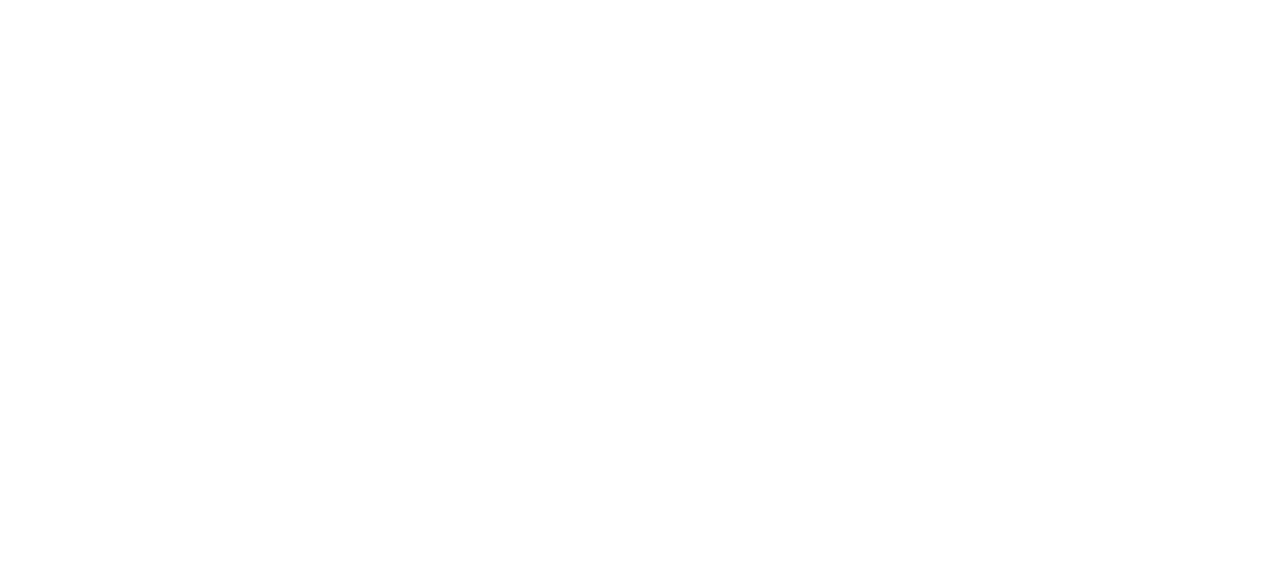
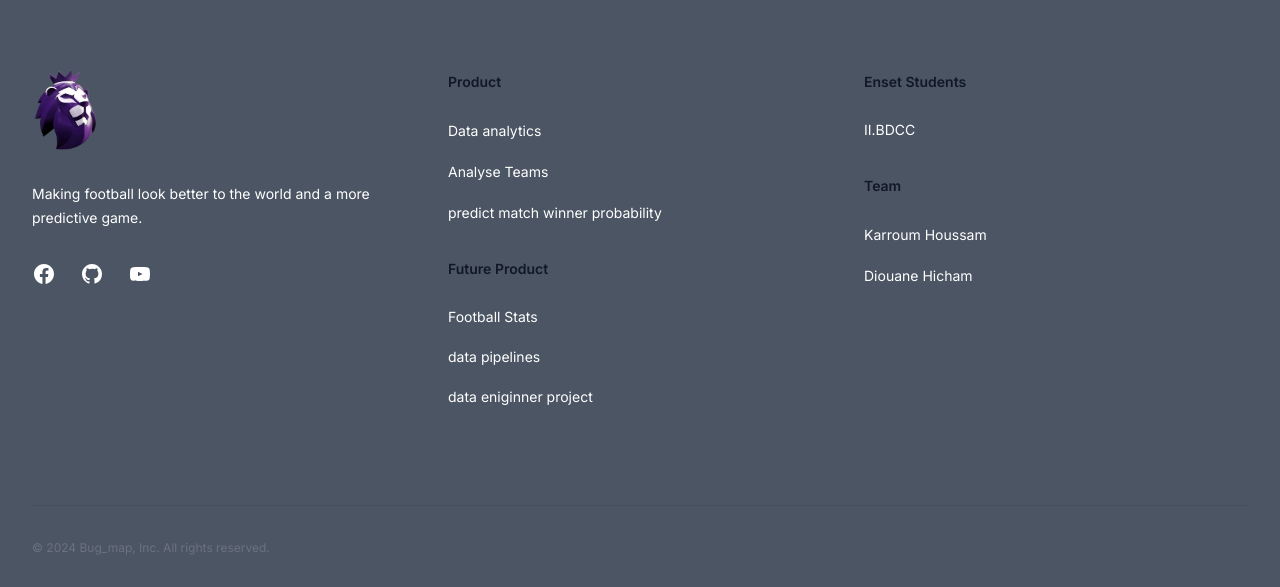
Before and after one commit to Houssamkarroum/frontend, a Next.js app: page /feedback in a window 1280 px wide. Shown: the part 930-1517 px from the top of the page. Before the commit the page ends 872 px from the top, so only its background shows below. Built offline with nearby package versions, Linux system fonts and the light colour scheme; no server answers; the database is empty.

Commit message:
adiing footer componnets

```diff
--- a/src/app/api/firebase.ts
+++ b/src/app/api/firebase.ts
@@ -19,5 +19,4 @@
 
 const app = initializeApp(firebaseConfig);
 const db = getFirestore(app);
-
 export { db };
--- /dev/null
+++ b/src/app/components/Footer.tsx
@@ -0,0 +1,100 @@
+// components/Footer.js
+
+const Footer = () => {
+    return (
+        <footer className="bg-gray-600">
+            <h2 id="footer-heading" className="sr-only">Footer</h2>
+            <div className="mx-auto max-w-7xl px-6 pb-8 pt-16 sm:pt-24 lg:px-8 lg:pt-32">
+                <div className="xl:grid xl:grid-cols-3 xl:gap-8">
+                    <div className="space-y-8">
+                        <img className="h-20" src="../epl.png" alt="Company name" />
+                        <p className="text-sm leading-6 text-white">Making football look better to the world and a more predictive game.</p>
+                        <div className="flex space-x-6">
+                            <a href="#" className="text-white hover:text-gray-500">
+                                <span className="sr-only">Facebook</span>
+                                <svg className="h-6 w-6" fill="currentColor" viewBox="0 0 24 24" aria-hidden="true">
+                                    <path fillRule="evenodd" d="M22 12c0-5.523-4.477-10-10-10S2 6.477 2 12c0 4.991 3.657 9.128 8.438 9.878v-6.987h-2.54V12h2.54V9.797c0-2.506 1.492-3.89 3.777-3.89 1.094 0 2.238.195 2.238.195v2.46h-1.26c-1.243 0-1.63.771-1.63 1.562V12h2.773l-.443 2.89h-2.33v6.988C18.343 21.128 22 16.991 22 12z" clipRule="evenodd" />
+                                </svg>
+                            </a>
+
+                            <a href="#" className="text-white hover:text-gray-500">
+                                <span className="sr-only">GitHub</span>
+                                <svg className="h-6 w-6" fill="currentColor" viewBox="0 0 24 24" aria-hidden="true">
+                                    <path fillRule="evenodd" d="M12 2C6.477 2 2 6.484 2 12.017c0 4.425 2.865 8.18 6.839 9.504.5.092.682-.217.682-.483 0-.237-.008-.868-.013-1.703-2.782.605-3.369-1.343-3.369-1.343-.454-1.158-1.11-1.466-1.11-1.466-.908-.62.069-.608.069-.608 1.003.07 1.531 1.032 1.531 1.032.892 1.53 2.341 1.088 2.91.832.092-.647.35-1.088.636-1.338-2.22-.253-4.555-1.113-4.555-4.951 0-1.093.39-1.988 1.029-2.688-.103-.253-.446-1.272.098-2.65 0 0 .84-.27 2.75 1.026A9.564 9.564 0 0112 6.844c.85.004 1.705.115 2.504.337 1.909-1.296 2.747-1.027 2.747-1.027.546 1.379.202 2.398.1 2.651.64.7 1.028 1.595 1.028 2.688 0 3.848-2.339 4.695-4.566 4.943.359.309.678.92.678 1.855 0 1.338-.012 2.419-.012 2.747 0 .268.18.58.688.482A10.019 10.019 0 0022 12.017C22 6.484 17.522 2 12 2z" clipRule="evenodd" />
+                                </svg>
+                            </a>
+                            <a href="#" className="text-white hover:text-gray-500">
+                                <span className="sr-only">YouTube</span>
+                                <svg className="h-6 w-6" fill="currentColor" viewBox="0 0 24 24" aria-hidden="true">
+                                    <path fillRule="evenodd" d="M19.812 5.418c.861.23 1.538.907 1.768 1.768C21.998 8.746 22 12 22 12s0 3.255-.418 4.814a2.504 2.504 0 0 1-1.768 1.768c-1.56.419-7.814.419-7.814.419s-6.255 0-7.814-.419a2.505 2.505 0 0 1-1.768-1.768C2 15.255 2 12 2 12s0-3.255.417-4.814a2.507 2.507 0 0 1 1.768-1.768C5.744 5 11.998 5 11.998 5s6.254 0 7.814.418zM10 9.75v4.5l4.5-2.25L10 9.75z" clipRule="evenodd" />
+                                </svg>
+                            </a>
+                        </div>
+                    </div>
+                    <div className="grid grid-cols-2 gap-8 xl:col-span-2">
+                        <div className="space-y-8">
+                            <div>
+                                <h3 className="text-sm font-semibold leading-6 text-gray-900">Product</h3>
+                                <ul role="list" className="mt-6 space-y-4">
+                                    <li>
+                                        <a href="/dashboard" className="text-sm leading-6 text-white hover:text-gray-900">Data analytics</a>
+                                    </li>
+                                    <li>
+                                        <a href="/dashboard" className="text-sm leading-6 text-white hover:text-gray-900">Analyse Teams</a>
+                                    </li>
+                                    <li>
+                                        <a href="/predict" className="text-sm leading-6 text-white hover:text-gray-900">predict match winner probability</a>
+                                    </li>
+
+                                </ul>
+                            </div>
+                            <div>
+                                <h3 className="text-sm font-semibold leading-6 text-gray-900">Future Product</h3>
+                                <ul role="list" className="mt-6 space-y-4">
+                                    <li>
+                                        <p className="text-sm leading-6 text-white hover:text-gray-900">Football Stats</p>
+                                    </li>
+                                    <li>
+                                        <p  className="text-sm leading-6 text-white hover:text-gray-900">data pipelines</p>
+                                    </li>
+                                    <li>
+                                        <p className="text-sm leading-6 text-white hover:text-gray-900">data eniginner project</p>
+                                    </li>
+
+                                </ul>
+                            </div>
+                        </div>
+                        <div className="space-y-8">
+                            <div>
+                                <h3 className="text-sm font-semibold leading-6 text-gray-900">Enset Students</h3>
+                                <ul role="list" className="mt-6 space-y-4">
+                                    <li>
+                                        <p className="text-sm leading-6 text-white hover:text-gray-900">II.BDCC</p>
+                                    </li>
+
+
+                                </ul>
+                            </div>
+                            <div>
+                                <h3 className="text-sm font-semibold leading-6 text-gray-900">Team</h3>
+                                <ul role="list" className="mt-6 space-y-4">
+                                    <li>
+                                        <a href="#" className="text-sm leading-6 text-white hover:text-gray-900">Karroum Houssam</a>
+                                    </li>
+                                    <li>
+                                        <a href="#" className="text-sm leading-6 text-white hover:text-gray-900">Diouane Hicham</a>
+                                    </li>
+                                </ul>
+                            </div>
+                        </div>
+                    </div>
+                </div>
+                <div className="mt-12 border-t border-gray-900/10 pt-8 sm:mt-16 lg:mt-24">
+                    <p className="text-xs leading-5 text-gray-500">&copy; 2024 Bug_map, Inc. All rights reserved.</p>
+                </div>
+            </div>
+        </footer>
+    );
+};
+
+export default Footer;
--- a/src/app/layout.tsx
+++ b/src/app/layout.tsx
@@ -3,6 +3,7 @@
 import { Inter } from 'next/font/google';
 import './globals.css';
 import Head from "next/head";
+import Footer from '../app/components/Footer';
 
 const inter = Inter({ subsets: ['latin'] });
 
@@ -119,6 +120,7 @@
         <main>
           {children}
         </main>
+        <Footer />
       </body>
     </html>
   );
--- a/src/app/page.tsx
+++ b/src/app/page.tsx
@@ -1,67 +1,55 @@
 "use client";
 import { useState, useEffect } from 'react';
-// import { useInView } from 'react-intersection-observer';
-import { useInView } from './useInView'; // import your custom hook
 
+import imgSrc from '../2.png'; // Adjust the path as necessary
 
 const steps = [
   {
     title: 'Data Collection',
     description: 'We gathered extensive football match data to train our prediction model. This data includes match results, team statistics, and more.',
     imgSrc: '../2.png',
-
   },
   {
     title: 'Data Cleaning',
     description: 'The collected data was cleaned and preprocessed to ensure accuracy and consistency. This step involved handling missing values, outliers, and format inconsistencies.',
     imgSrc: '../3.png',
-
   },
   {
     title: 'Feature Engineering',
     description: 'We extracted and created relevant features from the raw data to enhance the model’s predictive performance. This step includes encoding categorical variables and generating new features.',
     imgSrc: '../4.png',
-
   },
   {
     title: 'Model Training',
     description: 'The cleaned and engineered data was used to train various machine learning models. We experimented with different algorithms and hyperparameters to find the best performing model.',
     imgSrc: '../5.png',
-
   },
   {
     title: 'Model Evaluation',
     description: 'We evaluated the trained models using metrics such as accuracy, precision, recall, and F1 score. This step helps to determine how well the model performs on unseen data.',
     imgSrc: '../6.png',
-
   },
   {
     title: 'Model Optimization',
     description: 'Based on the evaluation results, we fine-tuned the model to improve its performance. This may involve adjusting hyperparameters, feature selection, or using advanced techniques.',
     imgSrc: '../7.png',
-
   },
   {
     title: 'Data Visualization',
     description: 'We created dashboards and visualizations to help users understand and interact with the prediction results. This step includes designing and implementing charts, graphs, and other visual tools.',
     imgSrc: '../8.png',
-
   },
   {
     title: 'Deployment',
     description: 'The final model was deployed to a production environment, where it can make predictions on new data. This step involves setting up the model for integration with the application and ensuring it runs efficiently.',
     imgSrc: '../9.png',
-
   },
   {
     title: 'Feedback',
     description: 'We gathered user feedback and monitored the model’s performance in the real world. Based on this feedback, we iterated on the model and the application to continuously improve them.',
     imgSrc: '../10.png',
-
   },
 ];
-
-
 
 const teamMembers = [
   {
@@ -110,10 +98,6 @@
 
 export default function HomePage() {
   const [isDropdownOpen, setIsDropdownOpen] = useState(false);
-  const [setHeaderRef, headerInView] = useInView({ triggerOnce: true, threshold: 0.1 });
-  const [setDescriptionRef, descriptionInView] = useInView({ triggerOnce: true, threshold: 0.1 });
-  const [setButtonRef, buttonInView] = useInView({ triggerOnce: true, threshold: 0.1 });
-
 
   const scrollToElement = (index: number) => {
     const element = document.getElementById(`step-${index}`);
@@ -133,24 +117,25 @@
   }, []);
 
   return (
-
     <div className="text-center py-20 bg-gray-100 dark:bg-gray-900 min-h-screen">
       <style>{infiniteScrollStyles}</style>
+      <div className="flex flex-col lg:flex-row items-center justify-center lg:justify-between max-w-7xl mx-auto px-6 lg:px-8">
+        <div className="lg:w-1/2 lg:pr-8 text-center lg:text-left">
           <h1
-        // ref={setHeaderRef}
-        className={` animate-slide-up text-5xl font-bold mb-6 text-gray-800 dark:text-gray-100 transition-transform duration-700 ease-out `}
+
+            className={`animate-slide-up text-5xl font-bold mb-6 text-gray-800 dark:text-gray-100 transition-transform duration-700 ease-out`}
           >
             Welcome to the Football Match Prediction App
           </h1>
           <p
-        // ref={setDescriptionRef}
-        className={`animate-slide-up text-lg mb-6 text-gray-600 dark:text-gray-300 transition-transform duration-700 ease-out `}
+
+            className={`animate-slide-up text-lg mb-6 text-gray-600 dark:text-gray-300 transition-transform duration-700 ease-out`}
           >
             Predict match outcomes and analyze football data with ease.
           </p>
           <div
-        // ref={setButtonRef}
-        className={`mb-12 transition-transform duration-700 ease-out `}
+
+            className={`mb-12 transition-transform duration-700 ease-out`}
           >
             <a
               href="/predict"
@@ -165,7 +150,15 @@
               Go to Dashboard
             </a>
           </div>
-
+        </div>
+        <div className="lg:w-1/2 flex justify-center items-center mt-8 lg:mt-0">
+          <img
+            src='../logohero.jpg'
+            alt="Hero Image"
+            className="rounded-lg h-80 w-80 shadow-lg"
+          />
+        </div>
+      </div>
       {/* Divider Section */}
       <div className="my-16 border-t border-gray-300 dark:border-gray-700 mx-auto w-4/5"></div>
 
```
Also changed, not shown: public/logohero.jpg (added), src/app/feedback/feedback.ts (deleted). Lines whose indentation alone changed are shown as unchanged.
